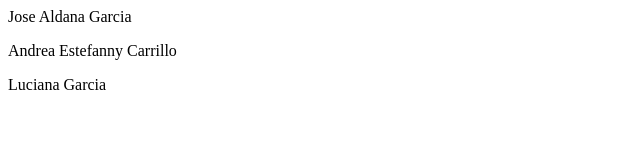
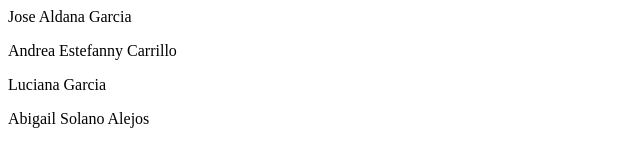
Before and after one commit to JoseAldanaCTC/prueba-compartido, a plain HTML site: page index.html in a window 1280 px wide. Shown: the whole page, without its empty margins (0-640 px from the left). Drawn offline with Linux system fonts and the light colour scheme.

Commit message:
Abigail
Agregue mi Nombre

```diff
--- a/index.html
+++ b/index.html
@@ -1,3 +1,4 @@
 <p>Jose Aldana Garcia</p>
 <p>Andrea Estefanny Carrillo</p>
 <p>Luciana Garcia</p>
+<p>Abigail Solano Alejos </p>
```
